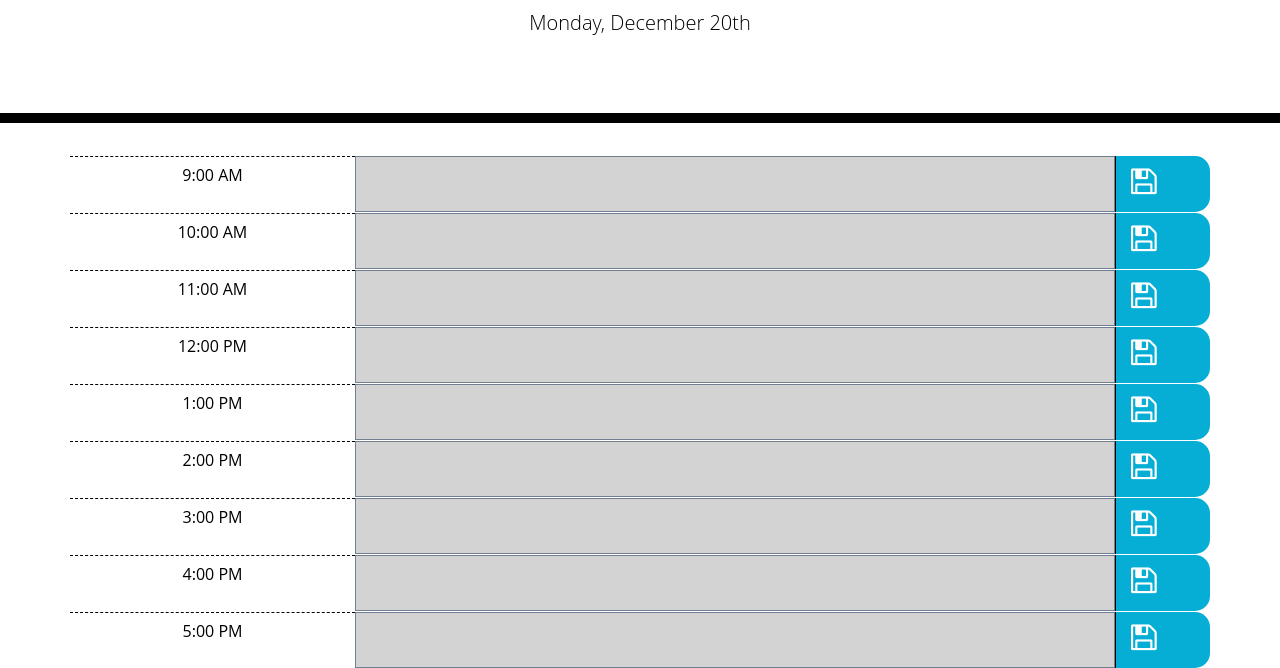
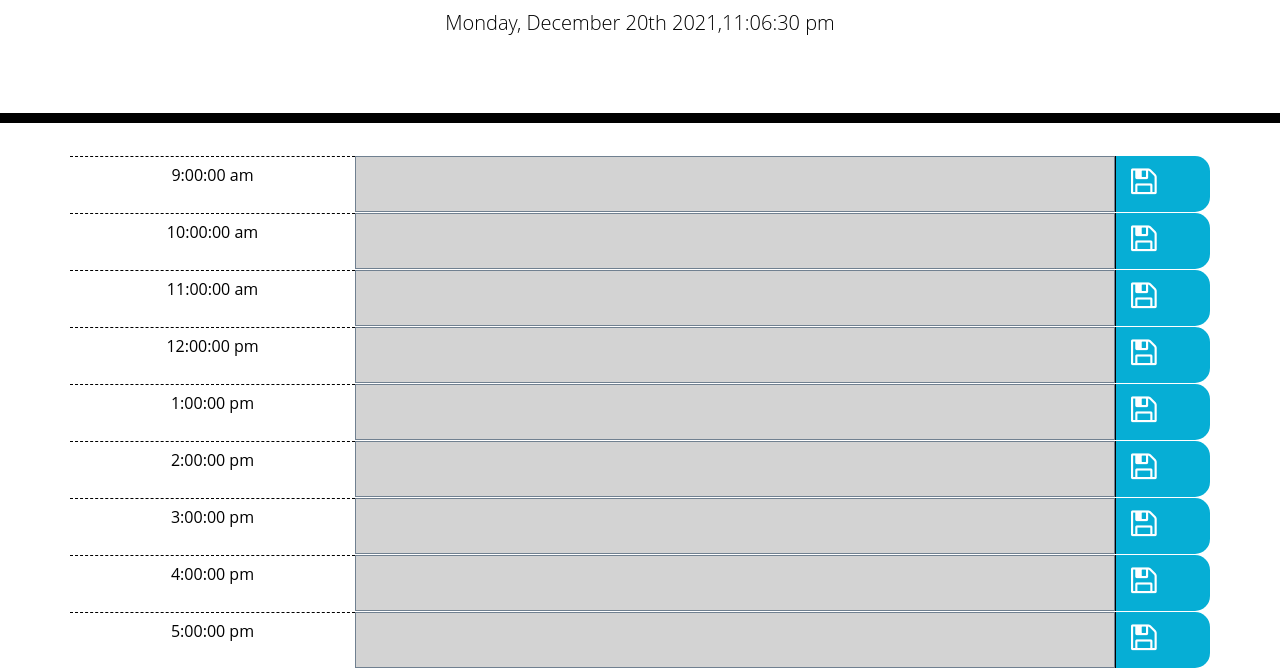
Before and after one commit to mazamim/day-planner, a plain HTML site: page index.html in a window 1280 px wide. Shown: the part 181-849 px from the top of the page. Drawn offline with nearby package versions, Linux system fonts and the light colour scheme.

Commit message:
updated2

```diff
--- a/app.js
+++ b/app.js
@@ -1,7 +1,36 @@
 //display today date
-var todayDate = moment()
-var todayDate = moment().format("dddd, MMMM Do")
+
+//  var todayDate = moment().format("dddd, MMMM Do")
+ var todayDate = moment().format("dddd, MMMM Do YYYY,h:mm:ss a")
 $("#todayDate").text(todayDate);
+
+function displayTime(){
+    var todayDate = moment().format("dddd, MMMM Do YYYY,h:mm:ss a")
+    $("#todayDate").text(todayDate);
+}
+setInterval(displayTime, 1000);
+
+// date from local storage
+// var localData=[
+//     {
+//         DDate:'2021-12-21T09:00:00+11:00',
+//         description:'Need to sleep alot i feel sleepy9',
+//         status:'completed'
+//     },
+//     {
+//         DDate:'2021-12-21T10:00:00+11:00',
+//         description:'Need to sleep alot i feel sleepy10',
+//         status:'pending'
+//     }
+
+// ]
+//get current date and time
+
+//set class dependon the time
+
+
+var localData=[]
+
 
  var data=generateData(9,17)
 
@@ -10,15 +39,26 @@ $("#todayDate").text(todayDate);
 function generateData (start,end){
     const items = []
     for (let hour = start; hour < end+1; hour++) {
-      let time=moment({ hour }).format('h:mm A')
-      let description=""
+        let description=""
+       var timetoDisplay=moment({ hour }).format("h:mm:ss a")
+     var timeforCalculation=moment({ hour }).format()
+
+localData.forEach((element)=>{
+
+        if(element.DDate=== timeforCalculation){
+            description=element.description
+
+        }
+})
+
+
         items.push({
-          time:time,
+          time:timeforCalculation,
           description:description,
           status:'pending'
       })
 
-      createElements(time,description);
+      createElements(timetoDisplay,description,timeforCalculation);
      // items.push(moment({ hour, minute: 60 }).format('h:mm A'))
     }
     return items
@@ -26,17 +66,18 @@ function generateData (start,end){
 
 
 //   create Elements
-function createElements(time,description){
+function createElements(timetoDisplay,description,timeforCalculation){
     parentContainer=document.getElementById("parentContainer")
     const parentDiv = document.createElement("div");
         parentDiv.classList.add('row')
     const div1 = document.createElement("div");
                 div1.classList.add("col","hour")
         const timeP=document.createElement('p')
-        timeP.innerHTML=time
+        timeP.innerHTML=timetoDisplay
     const div2 = document.createElement("div");
         const txtArea=document.createElement("textarea");
         txtArea.classList.add("textarea")
+        txtArea.textContent=description
    const div3 = document.createElement("div");
         const saveP = document.createElement('p')
         const ico = document.createElement('i')
@@ -45,15 +86,35 @@ function createElements(time,description){
 
 
 
+      // get current time and check
 
-    div2.classList.add("col-8","past")
+            x=moment(timeforCalculation)
+            y=moment()
+            var duration = moment.duration(x.diff(y))
+        var durationInmin = (duration._data.hours*60)+duration._data.minutes
+      if (durationInmin<=0 && durationInmin>-60){
+        div2.classList.add("col-8","present")
+
+      }
+      if (durationInmin<=-60){
+        div2.classList.add("col-8","past")
+
+      }
+
+      if (durationInmin>0){
+        div2.classList.add("col-8","future")
+
+      }
+
+
+
 
     div3.classList.add("col-xs-12", "col-sm-1", "saveBtn")
 
     parentContainer.appendChild(parentDiv);
     parentDiv.appendChild(div1)
         div1.appendChild(timeP)
-        timeP.textContent=time
+        timeP.textContent=timetoDisplay
     parentDiv.appendChild(div2)
         div2.appendChild(txtArea)
     parentDiv.appendChild(div3)
--- a/index.html
+++ b/index.html
@@ -9,10 +9,12 @@
     <link href="https://fonts.googleapis.com/css2?family=Nanum+Gothic&family=Varela+Round&display=swap" rel="stylesheet">
     <link rel="stylesheet" href="https://cdnjs.cloudflare.com/ajax/libs/font-awesome/4.7.0/css/font-awesome.min.css">
     <link rel="stylesheet" href="style.css" />
-    <script
+    <!-- <script
       type="text/javascript"
       src="https://cdnjs.cloudflare.com/ajax/libs/moment.js/2.27.0/moment.min.js"
-    ></script>
+    ></script> -->
+
+    <script src="https://cdnjs.cloudflare.com/ajax/libs/moment.js/2.29.1/moment.min.js" integrity="sha512-qTXRIMyZIFb8iQcfjXWCO8+M5Tbc38Qi5WzdPOYZHIlZpzBHG3L3by84BBBOiRGiEb7KKtAOAs5qYdUiZiQNNQ==" crossorigin="anonymous" referrerpolicy="no-referrer"></script>
     <script
       src="https://code.jquery.com/jquery-3.5.1.min.js"
       integrity="sha256-9/aliU8dGd2tb6OSsuzixeV4y/faTqgFtohetphbbj0="
@@ -28,36 +30,9 @@
     </header>
 
     <div class="container" id="parentContainer">
-<!--
-      <div class="row">
-        <div class="col hour">
-          <p>9 AM</p>
-        </div>
-        <div class="col-8 past">
-           <textarea class="textarea"></textarea>
-        </div>
-        <div class="col-xs-12 col-sm-1 saveBtn">
-          <p><i class="fa fa-floppy-o" aria-hidden="true" style="font-size:44px;"></i></p>
-        </div>
-      </div> -->
-
 
     </div>
 
-
-
-
-
-
-
-
-
-
-
-
-
-
-
-    <script src="app.js"></script>
+  <script src="app.js"></script>
   </body>
 </html>
```
